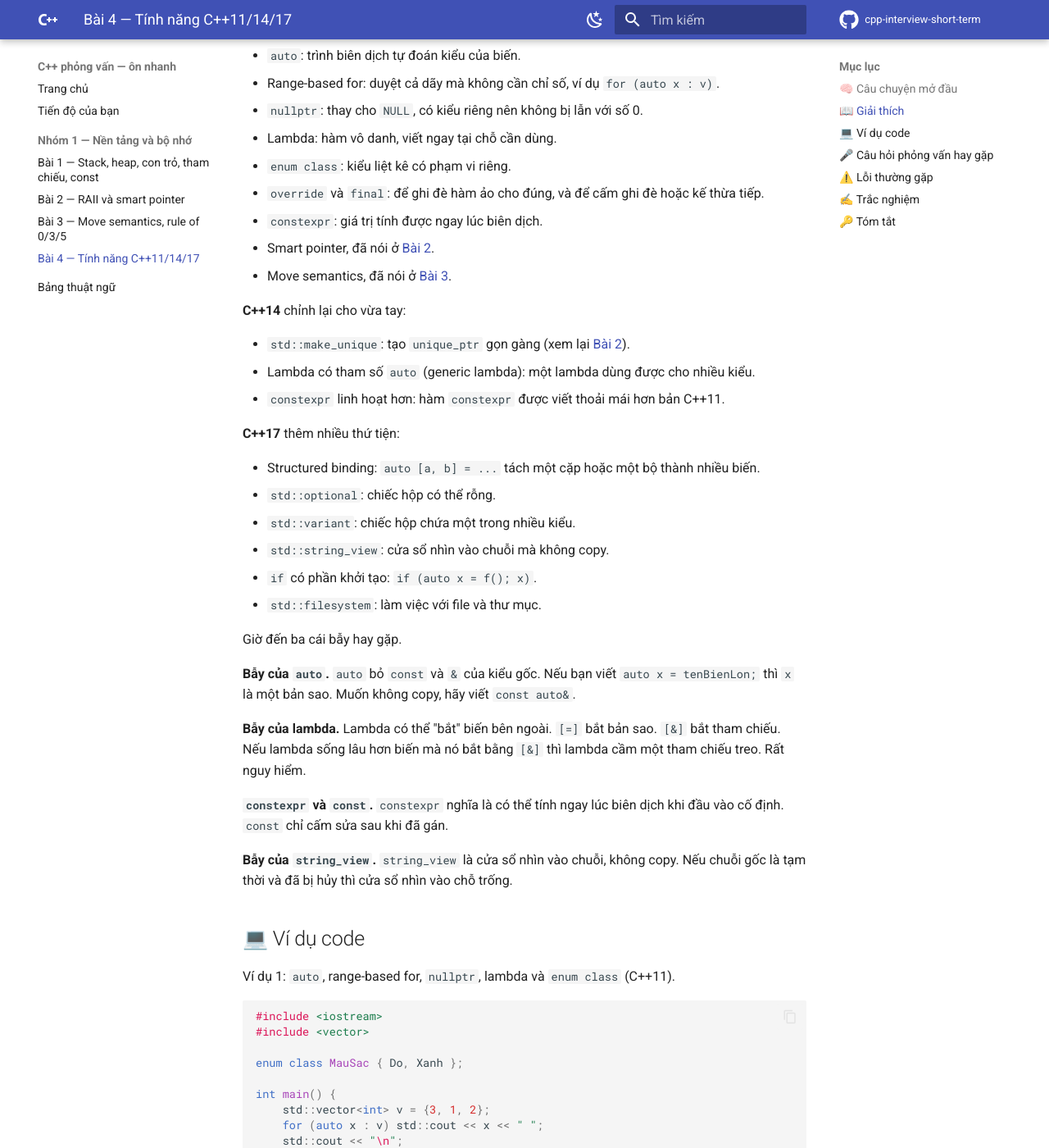
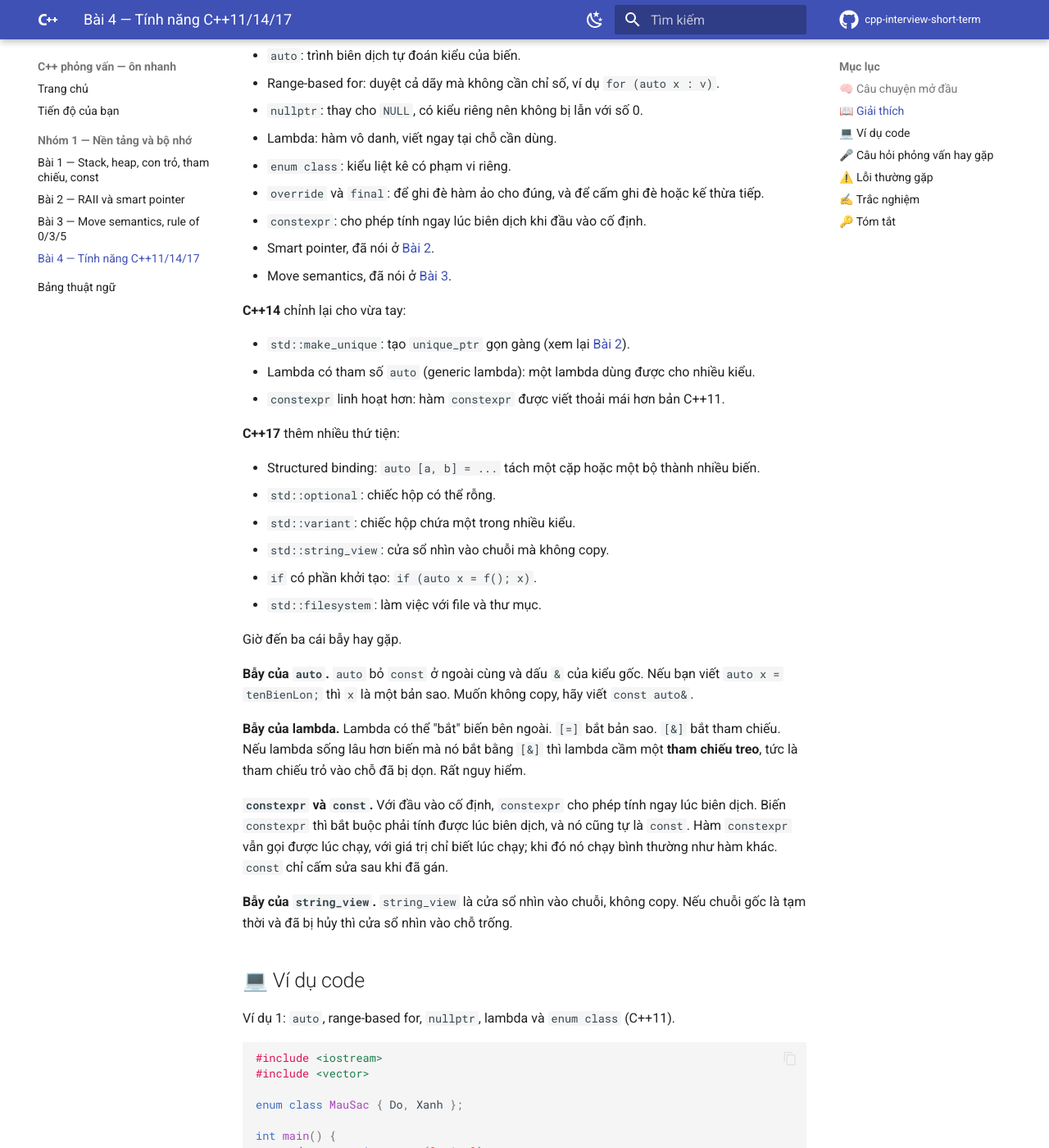
Before and after one commit to hungnguyen010518/cpp-interview-short-term, an MkDocs documentation site: the page built from docs/nhom-1-nen-tang-bo-nho/04-cpp11-14-17.md, in a window 1280 px wide and 1400 px high, scrolled down 703 px. Shown: the whole window at 82% size. Built offline with MkDocs 1.6.1 and Material for MkDocs 9.7.7, drawn with Linux system fonts in a browser that asks for light colours; comment, search, counter and statistics services are not loaded; some of the changed text lies outside the part shown.

Commit message:
fix: Bài 4 — nói đúng hơn về constexpr, auto và tham chiếu treo
Co-Authored-By: Claude Sonnet 5.5 <noreply@anthropic.com>

```diff
--- a/docs/glossary.md
+++ b/docs/glossary.md
@@ -25,7 +25,7 @@ Thuật ngữ được thêm vào đây ở cuối mỗi bài.
 | perfect forwarding (chuyển tiếp hoàn hảo) | Giữ nguyên lvalue/rvalue khi chuyển tiếp | [Bài 3](nhom-1-nen-tang-bo-nho/03-move-semantics.md) |
 | auto | Để trình biên dịch tự đoán kiểu | [Bài 4](nhom-1-nen-tang-bo-nho/04-cpp11-14-17.md) |
 | lambda | Hàm vô danh viết ngay tại chỗ | [Bài 4](nhom-1-nen-tang-bo-nho/04-cpp11-14-17.md) |
-| constexpr | Tính được lúc biên dịch | [Bài 4](nhom-1-nen-tang-bo-nho/04-cpp11-14-17.md) |
+| constexpr | Cho phép tính lúc biên dịch khi đầu vào cố định | [Bài 4](nhom-1-nen-tang-bo-nho/04-cpp11-14-17.md) |
 | enum class | Liệt kê có phạm vi riêng | [Bài 4](nhom-1-nen-tang-bo-nho/04-cpp11-14-17.md) |
 | optional | Hộp có thể rỗng | [Bài 4](nhom-1-nen-tang-bo-nho/04-cpp11-14-17.md) |
 | variant | Hộp chứa một trong nhiều kiểu | [Bài 4](nhom-1-nen-tang-bo-nho/04-cpp11-14-17.md) |
--- a/docs/nhom-1-nen-tang-bo-nho/04-cpp11-14-17.md
+++ b/docs/nhom-1-nen-tang-bo-nho/04-cpp11-14-17.md
@@ -27,7 +27,7 @@ Ghi chú nhỏ để nhớ: **C++11** (năm 2011), **C++14** (năm 2014), **C++1
 - Lambda: hàm vô danh, viết ngay tại chỗ cần dùng.
 - `enum class`: kiểu liệt kê có phạm vi riêng.
 - `override` và `final`: để ghi đè hàm ảo cho đúng, và để cấm ghi đè hoặc kế thừa tiếp.
-- `constexpr`: giá trị tính được ngay lúc biên dịch.
+- `constexpr`: cho phép tính ngay lúc biên dịch khi đầu vào cố định.
 - Smart pointer, đã nói ở [Bài 2](02-raii-smart-pointer.md).
 - Move semantics, đã nói ở [Bài 3](03-move-semantics.md).
 
@@ -48,11 +48,11 @@ Ghi chú nhỏ để nhớ: **C++11** (năm 2011), **C++14** (năm 2014), **C++1
 
 Giờ đến ba cái bẫy hay gặp.
 
-**Bẫy của `auto`.** `auto` bỏ `const` và `&` của kiểu gốc. Nếu bạn viết `auto x = tenBienLon;` thì `x` là một bản sao. Muốn không copy, hãy viết `const auto&`.
+**Bẫy của `auto`.** `auto` bỏ `const` ở ngoài cùng và dấu `&` của kiểu gốc. Nếu bạn viết `auto x = tenBienLon;` thì `x` là một bản sao. Muốn không copy, hãy viết `const auto&`.
 
-**Bẫy của lambda.** Lambda có thể "bắt" biến bên ngoài. `[=]` bắt bản sao. `[&]` bắt tham chiếu. Nếu lambda sống lâu hơn biến mà nó bắt bằng `[&]` thì lambda cầm một tham chiếu treo. Rất nguy hiểm.
+**Bẫy của lambda.** Lambda có thể "bắt" biến bên ngoài. `[=]` bắt bản sao. `[&]` bắt tham chiếu. Nếu lambda sống lâu hơn biến mà nó bắt bằng `[&]` thì lambda cầm một **tham chiếu treo**, tức là tham chiếu trỏ vào chỗ đã bị dọn. Rất nguy hiểm.
 
-**`constexpr` và `const`.** `constexpr` nghĩa là có thể tính ngay lúc biên dịch khi đầu vào cố định. `const` chỉ cấm sửa sau khi đã gán.
+**`constexpr` và `const`.** Với đầu vào cố định, `constexpr` cho phép tính ngay lúc biên dịch. Biến `constexpr` thì bắt buộc phải tính được lúc biên dịch, và nó cũng tự là `const`. Hàm `constexpr` vẫn gọi được lúc chạy, với giá trị chỉ biết lúc chạy; khi đó nó chạy bình thường như hàm khác. `const` chỉ cấm sửa sau khi đã gán.
 
 **Bẫy của `string_view`.** `string_view` là cửa sổ nhìn vào chuỗi, không copy. Nếu chuỗi gốc là tạm thời và đã bị hủy thì cửa sổ nhìn vào chỗ trống.
 
@@ -132,17 +132,17 @@ Kết quả in ra: `120`. Nếu `x` không bằng 120 thì `static_assert` làm
 ## 🎤 Câu hỏi phỏng vấn hay gặp
 
 ??? question "Những bẫy khi dùng `auto`?"
-    `auto` bỏ `const` và `&` của kiểu gốc, nên dễ copy ngầm. Dùng `const auto&` khi không muốn copy.
+    `auto` bỏ `const` ở ngoài cùng và `&` của kiểu gốc, nên dễ copy ngầm. Dùng `const auto&` khi không muốn copy.
 
     Với `vector<bool>`, `auto` có thể cho ra một kiểu proxy bất ngờ chứ không phải `bool`.
 
 ??? question "Lambda bắt `[=]` khác `[&]` thế nào? Rủi ro?"
     `[=]` sao chép biến được bắt, `[&]` giữ tham chiếu tới biến gốc.
 
-    Nếu dùng `[&]` mà lambda sống lâu hơn biến thì nó giữ tham chiếu treo.
+    Nếu dùng `[&]` mà lambda sống lâu hơn biến thì nó giữ tham chiếu treo (trỏ vào chỗ đã bị dọn).
 
 ??? question "`constexpr` khác `const`?"
-    `constexpr` đảm bảo đánh giá được lúc biên dịch (khi đầu vào cố định). `const` chỉ không cho sửa sau khi gán.
+    Với đầu vào cố định, `constexpr` cho phép tính lúc biên dịch (biến `constexpr` thì bắt buộc, và nó ngầm là `const`). Hàm `constexpr` gọi với giá trị chỉ biết lúc chạy thì chạy lúc chạy. `const` chỉ không cho sửa sau khi gán.
 
 ??? question "`enum class` hơn `enum` ở đâu?"
     Có phạm vi riêng, không tự đổi sang `int`, và không đụng tên với các tên khác.
@@ -220,7 +220,7 @@ Kết quả in ra: `120`. Nếu `x` không bằng 120 thì `static_assert` làm
 - `constexpr` chạy chậm hơn
 - `const` nhanh hơn
 
-<p class="giai-thich" markdown>`constexpr` hứa với trình biên dịch là tính xong trước khi chạy.</p>
+<p class="giai-thich" markdown>Với đầu vào cố định, `constexpr` cho phép (và với biến `constexpr` thì bắt buộc) tính ngay lúc biên dịch.</p>
 </div>
 
 <div class="cau-hoi" data-dap-an="1" markdown>
@@ -263,5 +263,5 @@ Kết quả in ra: `120`. Nếu `x` không bằng 120 thì `static_assert` làm
 1. C++11 đem lại `auto`, lambda, `nullptr`, `enum class`, smart pointer, move.
 2. C++14 thêm `make_unique` và lambda tham số `auto`.
 3. C++17 thêm `optional`, `variant`, `string_view`, structured binding, `if` có khởi tạo.
-4. `auto` bỏ `const` và `&`; lambda `[&]` và `string_view` dễ gây tham chiếu treo.
-5. `constexpr` là tính ngay lúc biên dịch; `const` chỉ là không cho sửa.
+4. `auto` bỏ `const` ngoài cùng và `&`; lambda `[&]` và `string_view` dễ gây tham chiếu treo.
+5. `constexpr` cho phép tính ngay lúc biên dịch khi đầu vào cố định; `const` chỉ là không cho sửa.
```
